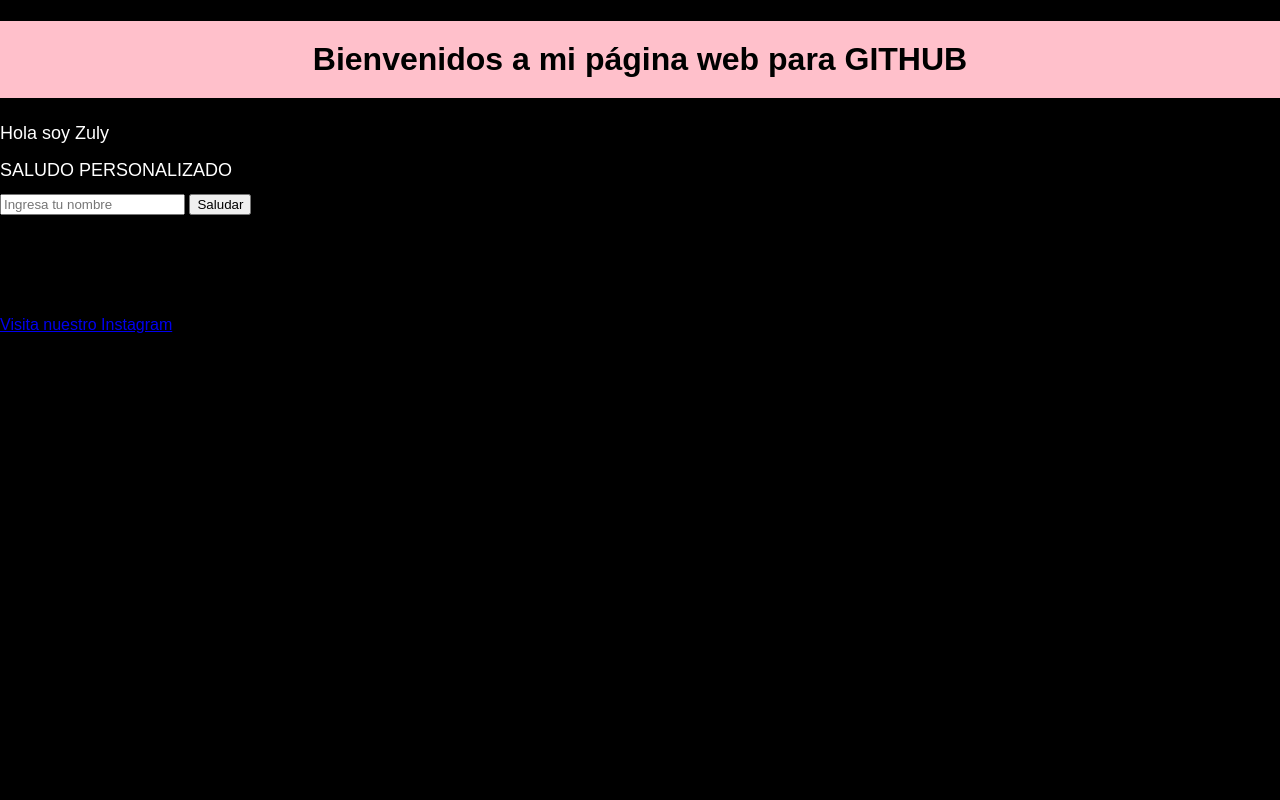
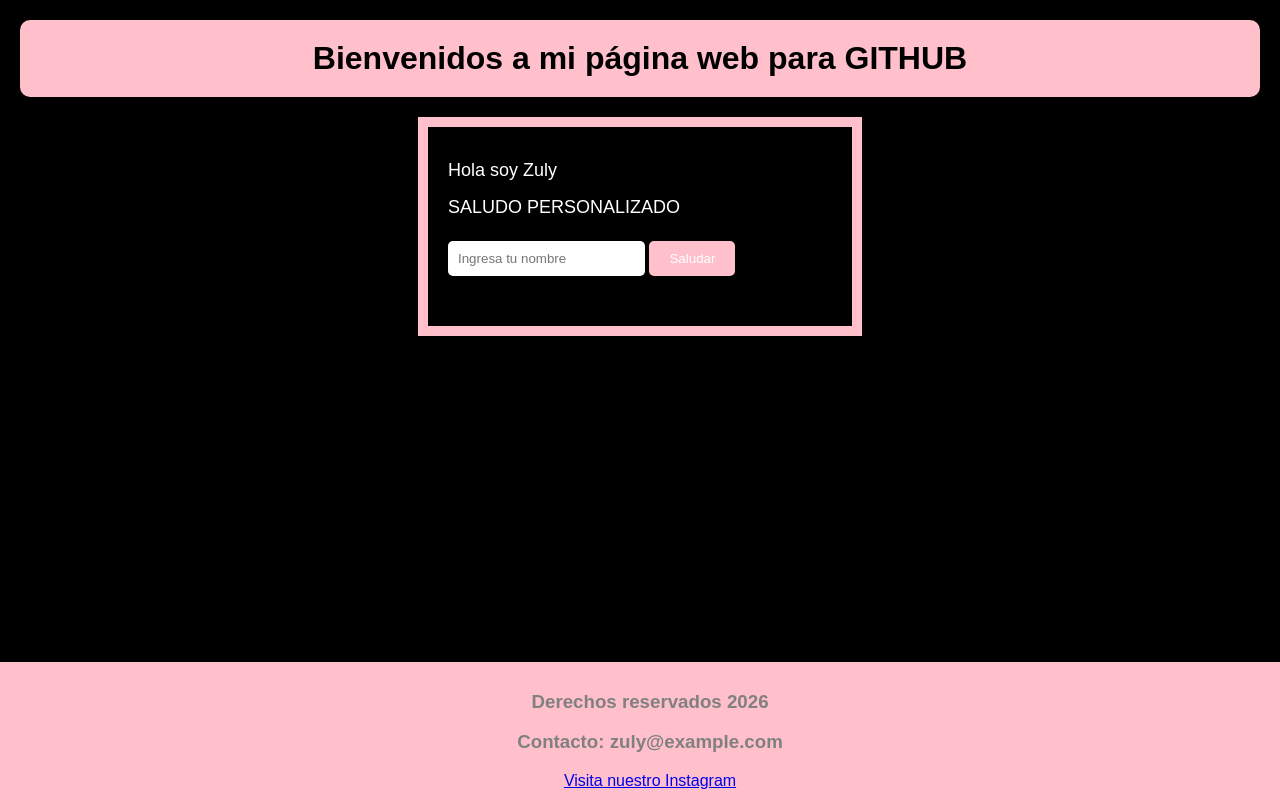
Before and after one commit to ZulySantana/ProyectoPublicar, a plain HTML site: page index.html in a window 1280 px wide. Drawn offline with Linux system fonts and the light colour scheme.

Commit message:
agregue estilo para el body y el footer

```diff
--- a/css/bienvenidos.css
+++ b/css/bienvenidos.css
@@ -2,12 +2,15 @@
     background-color: pink;
     padding: 20px;
     text-align: center;
+    border-radius: 10px;
+    margin: 20px;
 }
 p{
     font-size: 18px;
     line-height: 1.5;
     margin: 10px 0;
     color: white;
+
 }
 body{
     font-family: Arial, sans-serif;
@@ -15,3 +18,40 @@
     margin: 0;
     padding: 0;
 }
+input{
+    padding: 10px;
+    margin: 10px 0;
+    border: none;
+    border-radius: 5px;
+}
+button{
+    background-color: pink;
+    color: white;
+    padding: 10px 20px;
+    border: none;
+    border-radius: 5px;
+    cursor: pointer;
+}
+button:hover{
+    background-color: #ff69b4;
+}
+h2{
+    color: white;
+    text-align: center;
+}
+.contenedor{
+    width: 30%;
+    border: 10px solid pink;
+    margin: 0 auto;
+    padding: 20px;
+
+}
+.footer-content{
+    background-color: pink;
+    color: gray;
+    text-align: center;
+    padding: 10px;
+    position: fixed;
+    bottom: 0;
+    width: 100%;
+}
```
